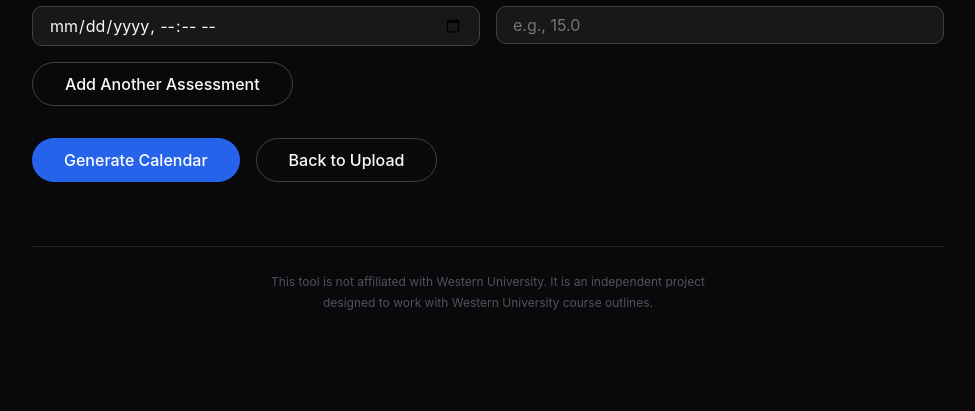
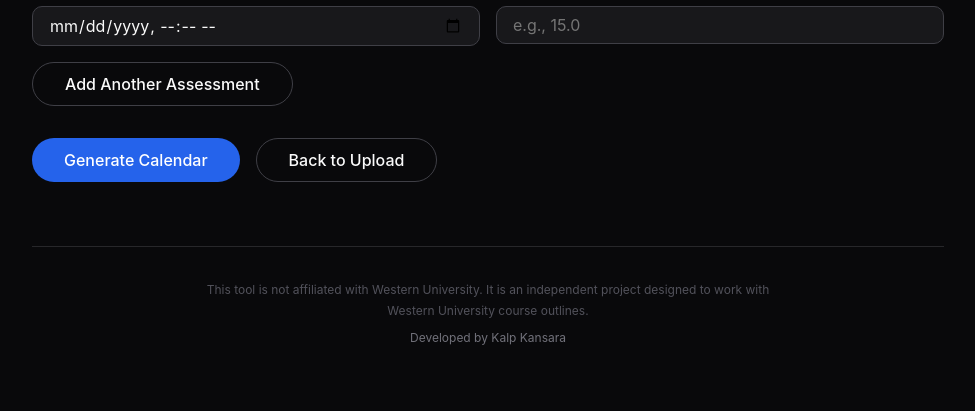
Before and after one commit to KalpKan/Plato, a Flask app: page /manual in a window 1280 px wide. Shown: the part 724-1135 px from the top of the page, without its empty margins (152-1127 px from the left). Before the commit the page ends 1034 px from the top, so only its background shows below. Run offline with Flask 3, Linux system fonts and the light colour scheme.

Commit message:
Format footer and add developer credit
- Restructure footer with better formatting
- Add 'Developed by Kalp Kansara' credit
- Improve footer spacing and layout
- Maintain disclaimer about non-affiliation with Western University

```diff
--- a/static/style.css
+++ b/static/style.css
@@ -1027,17 +1027,31 @@ details.review-section-item[open] .chevron {
    ============================================ */
 footer {
     margin-top: var(--spacing-3xl);
-    padding: var(--spacing-lg) 0;
+    padding: var(--spacing-xl) 0;
     border-top: 1px solid var(--color-border);
     text-align: center;
+}
+
+.footer-content {
+    max-width: 600px;
+    margin: 0 auto;
+    display: flex;
+    flex-direction: column;
+    gap: var(--spacing-sm);
 }
 
 footer .footer-disclaimer {
     color: var(--color-text-quaternary);
     font-size: var(--font-size-xs);
-    max-width: 480px;
-    margin: 0 auto;
     line-height: var(--line-height-relaxed);
+    margin: 0;
+}
+
+footer .footer-credit {
+    color: var(--color-text-tertiary);
+    font-size: var(--font-size-xs);
+    margin: 0;
+    font-weight: 400;
 }
 
 /* ============================================
--- a/templates/base.html
+++ b/templates/base.html
@@ -38,7 +38,10 @@
         </main>
 
         <footer>
-            <p class="footer-disclaimer">This tool is not affiliated with Western University. It is an independent project designed to work with Western University course outlines.</p>
+            <div class="footer-content">
+                <p class="footer-disclaimer">This tool is not affiliated with Western University. It is an independent project designed to work with Western University course outlines.</p>
+                <p class="footer-credit">Developed by Kalp Kansara</p>
+            </div>
         </footer>
     </div>
 
```
